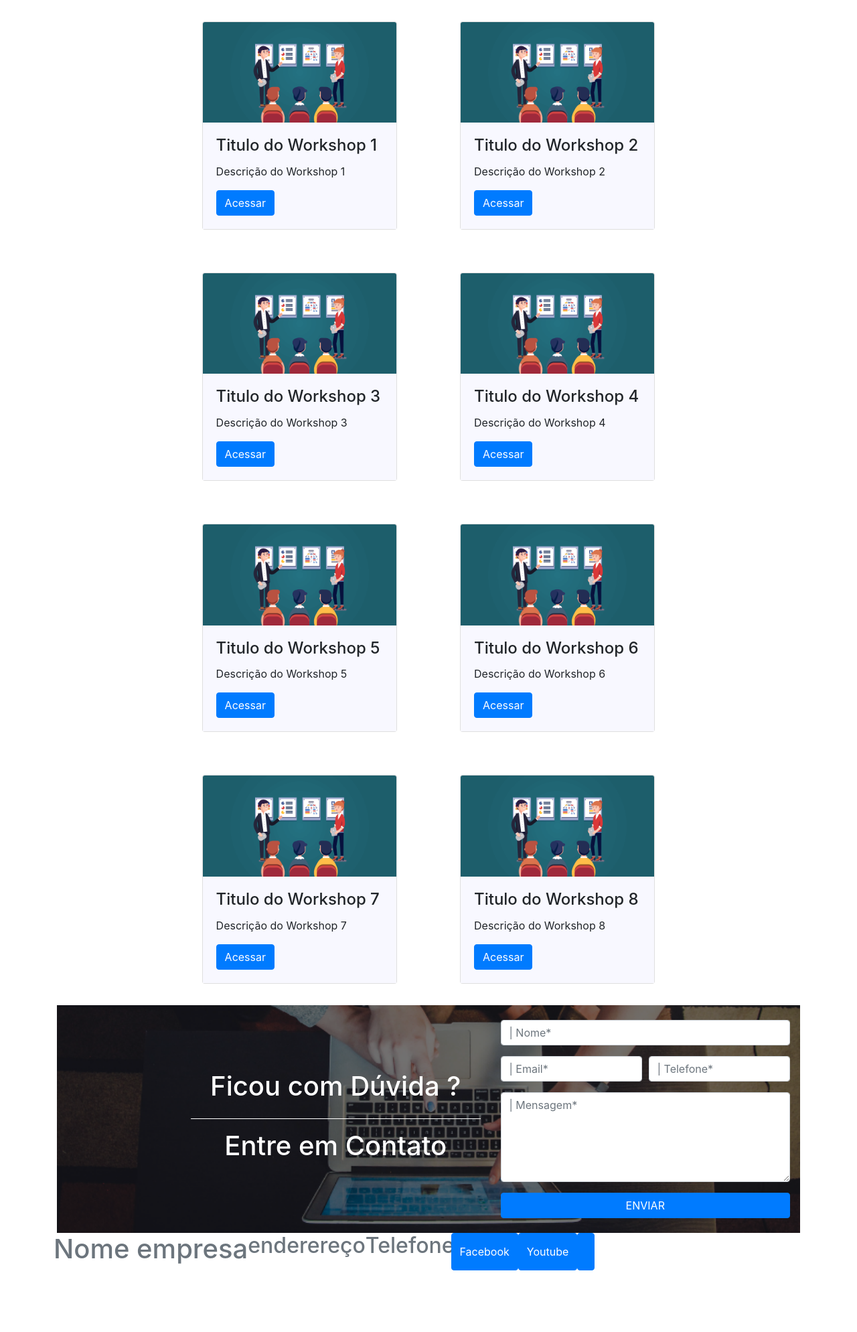
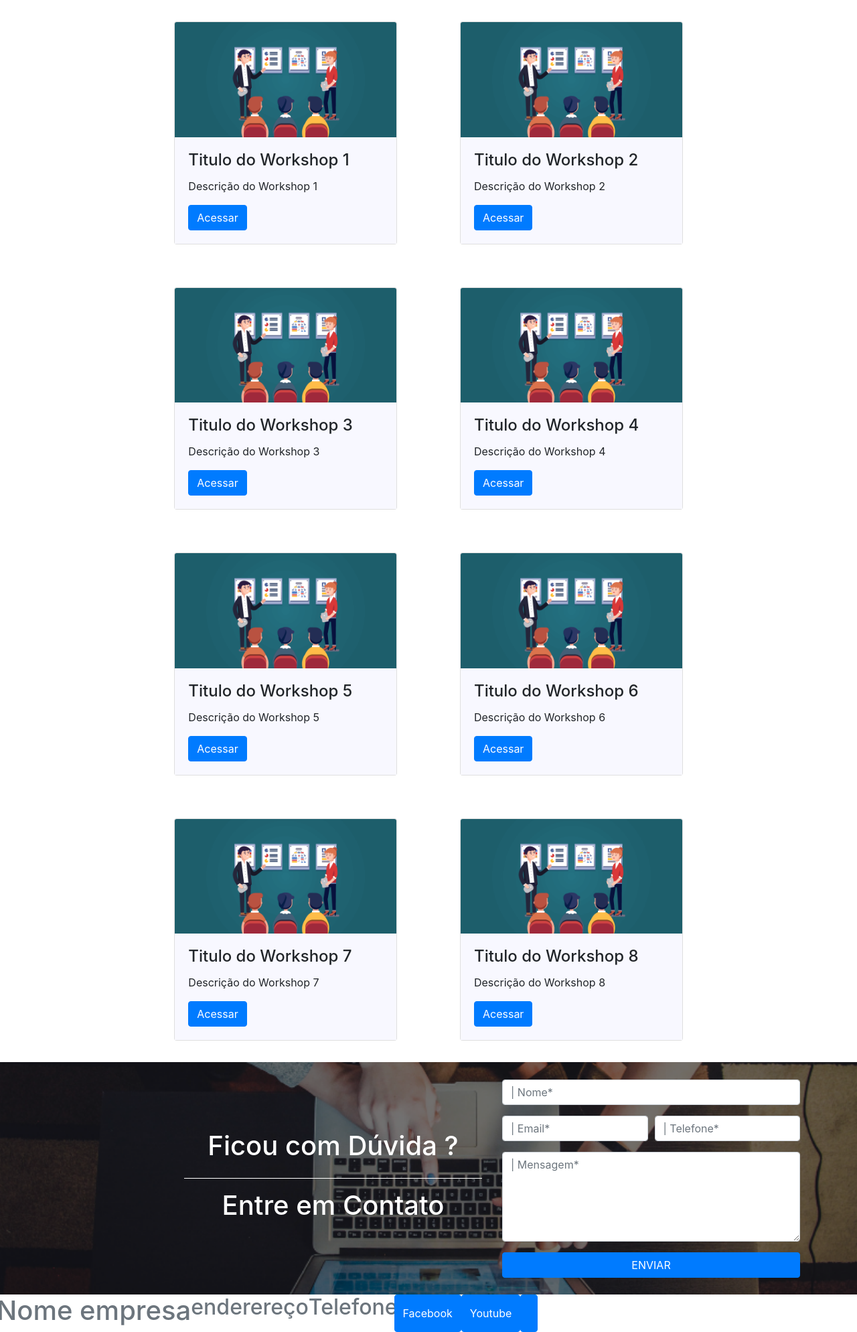
Before and after one commit to gballoni/Big-Buzz, a Django app: page /workshops in a window 1280 px wide. Shown: the part 56-2045 px from the top of the page at 67% size. Before the commit the page ends 1953 px from the top, so only its background shows below. Run offline with Django 3.2, Linux system fonts and the light colour scheme; some libraries are stand-ins or nearby versions.

Commit message:
Columns da página workshops consertados

```diff
--- a/sustainablefun/templates/base.html
+++ b/sustainablefun/templates/base.html
@@ -24,7 +24,7 @@
   </head>
 
   {# Parte Visível do HTML #}
-  <body class="container">
+  <body>
 
     <section id="above">
       {% block above %}
--- a/sustainablefun/templates/conteudo/workshops.html
+++ b/sustainablefun/templates/conteudo/workshops.html
@@ -5,11 +5,11 @@
 {% block content %}
     <div class="container-fluid">
         <div class="row">
-            <div class="col-lg-1"></div>
-            <div class="col-lg-10">
+            <div class="col-lg-2"></div>
+            <div class="col-lg-8">
                 <div class="row justify-content-center">
                 {% for workshop in workshops %}
-                    <div class="col-lg-5">
+                    <div class="col-lg-6">
                         <div class="card">
                             <img src="{% static 'images/workshop.png' %}" class="card-img-top" alt="Imagem do workshop">
                             <div class="card-body">
@@ -22,7 +22,7 @@
                 {% endfor %}
                 </div>
             </div>
-            <div class="col-lg-1"></div>
+            <div class="col-lg-2"></div>
         </div>
     </div>
 {% endblock content %}
```
